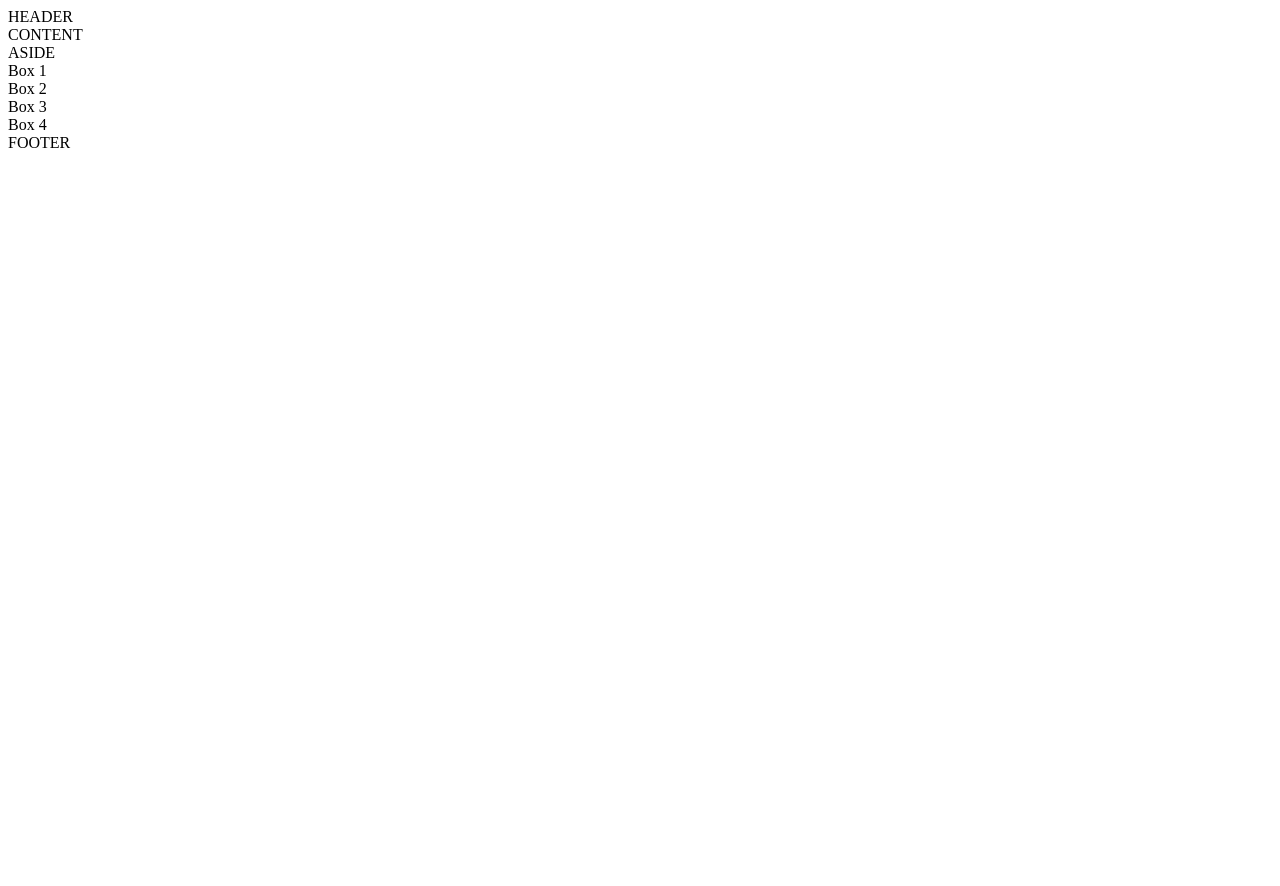
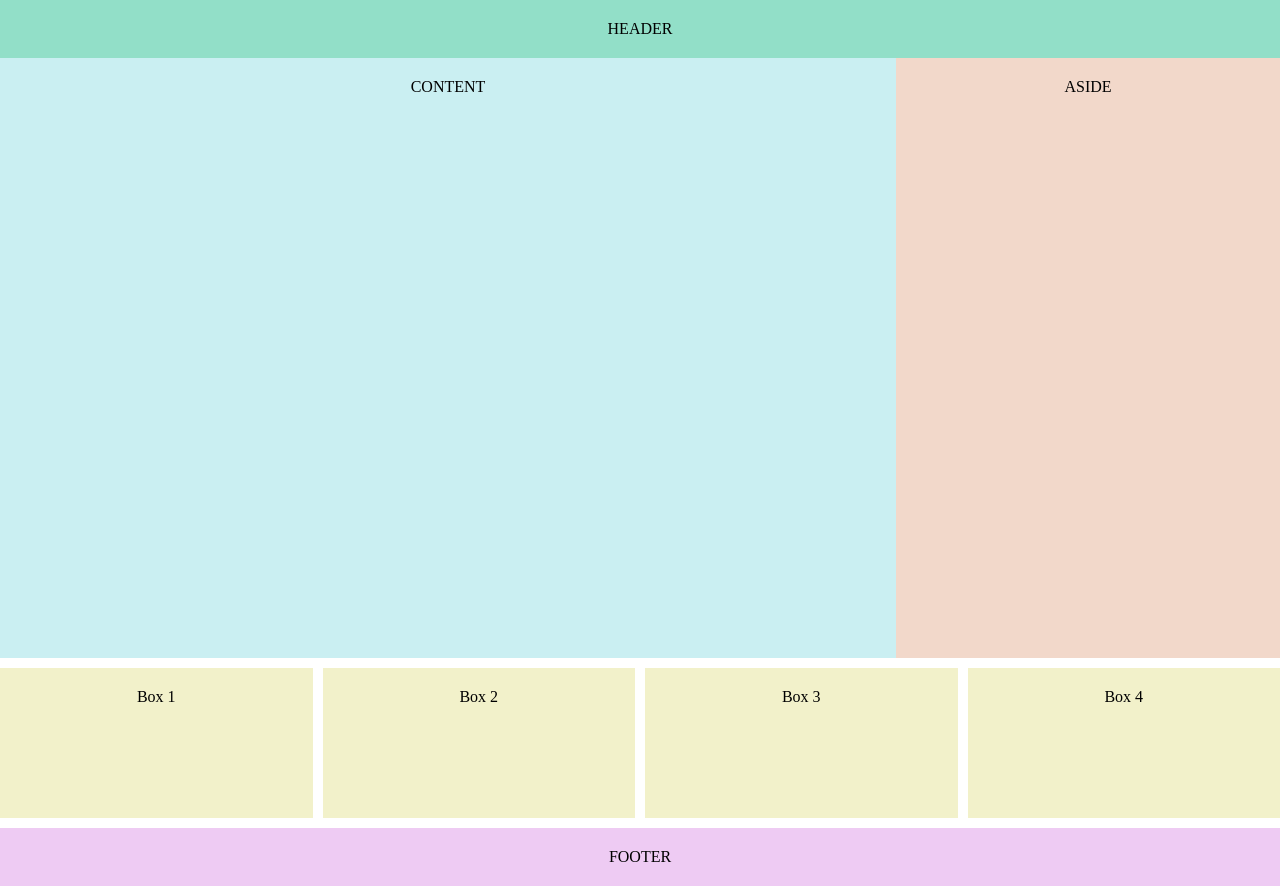
Before and after one commit to minhnh0511/bai-06, a plain HTML site: page index.html in a window 1280 px wide. Before the commit the page ends 800 px from the top, so only its background shows below. Drawn offline with Linux system fonts and the light colour scheme; files that its build step writes are made by us from their sources; the site is published under a folder, as on GitHub Pages, so addresses that start at the root find nothing.

Commit message:
reup index

```diff
--- a/index.html
+++ b/index.html
@@ -4,7 +4,7 @@
     <meta charset="UTF-8">
     <meta http-equiv="X-UA-Compatible" content="IE=edge">
     <meta name="viewport" content="width=device-width, initial-scale=1.0">
-    <link rel="stylesheet" href="/Code/bai_06/style.css">
+    <link rel="stylesheet" href="assets/style.css">
     <title>Bài tập buổi 6</title>
 </head>
 <body>
```
